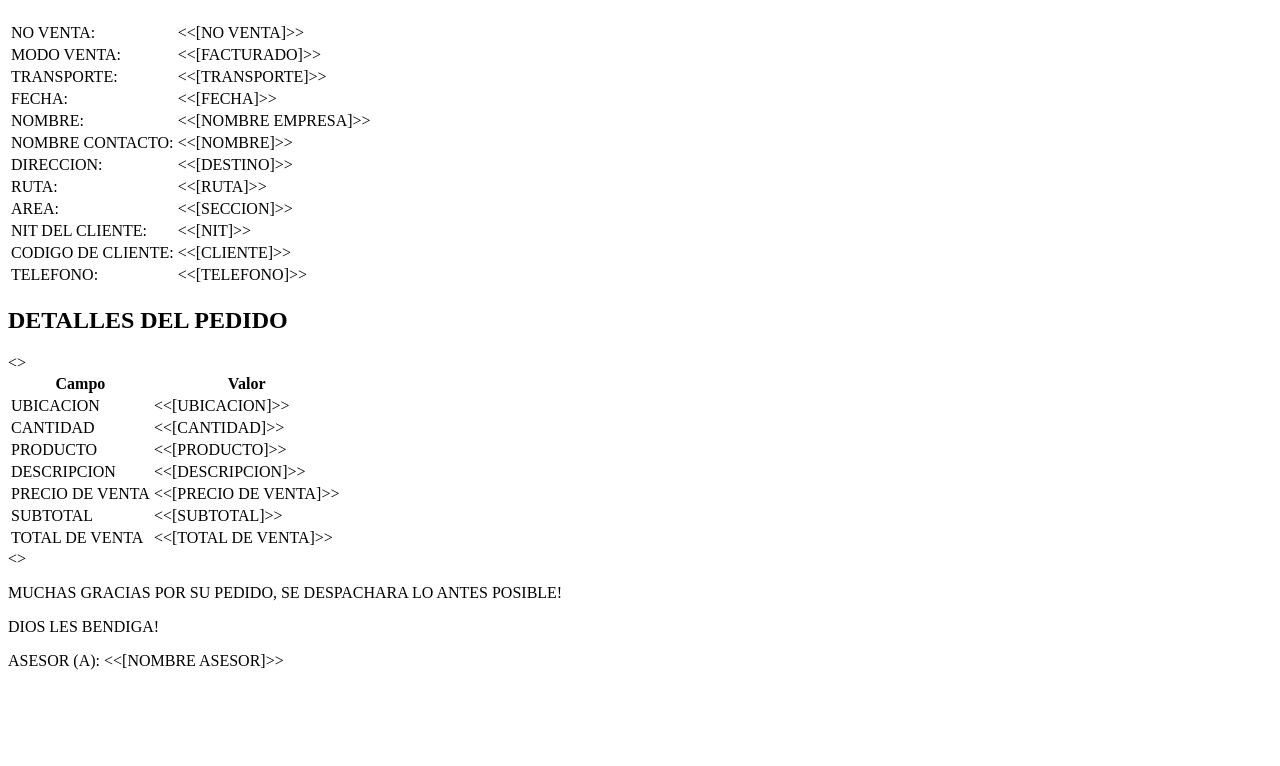
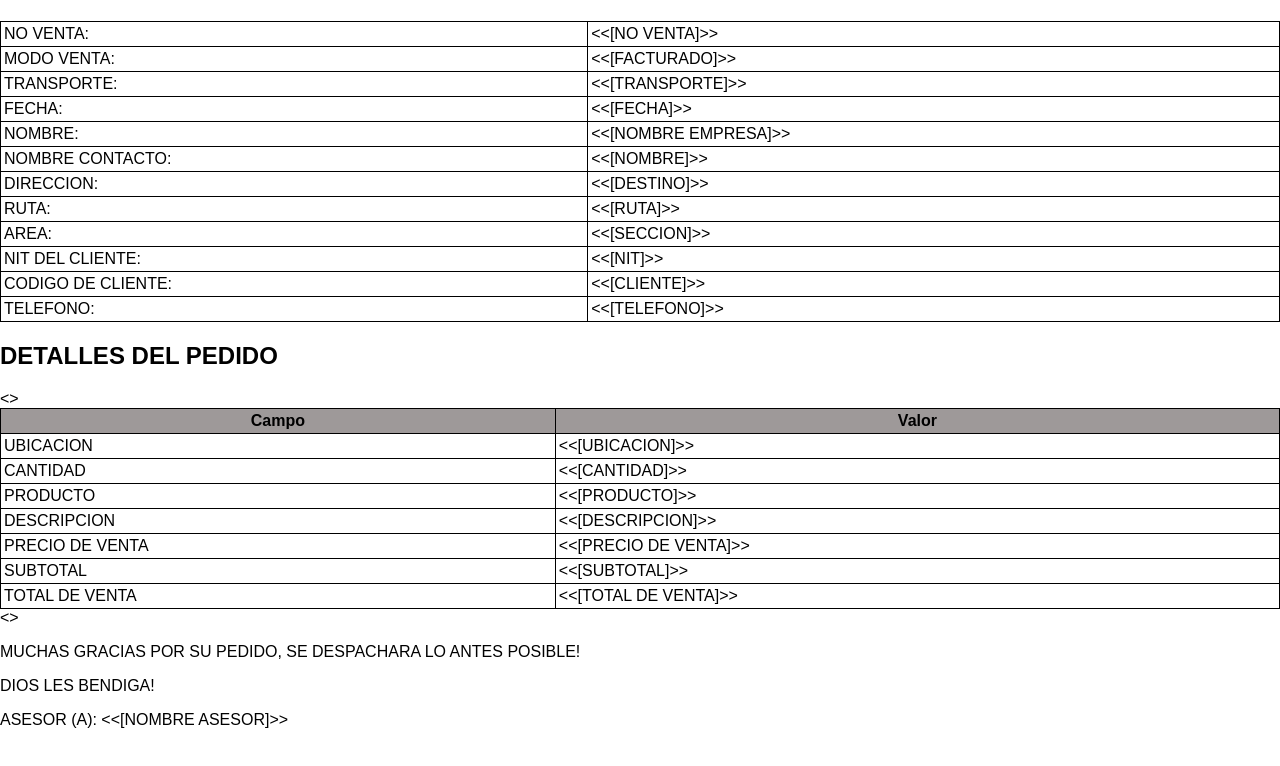
Before and after one commit to wesjapan2021/wesjapan, a plain HTML site: page Index.html in a window 1280 px wide. Drawn offline with Linux system fonts and the light colour scheme.

Commit message:
Update Index.html

```diff
--- a/Index.html
+++ b/Index.html
@@ -3,6 +3,8 @@
 <head>
     <meta charset="UTF-8">
     <meta name="viewport" content="width=device-width, initial-scale=1.0">
+    <link rel="stylesheet" href="https://wesjapan2021.github.io/wesjapan/style.css">
+		<link rel="license" href="https://www.opensource.org/licenses/mit-license/">
     <title>pedido</title>
 </head>
 <body>
```
